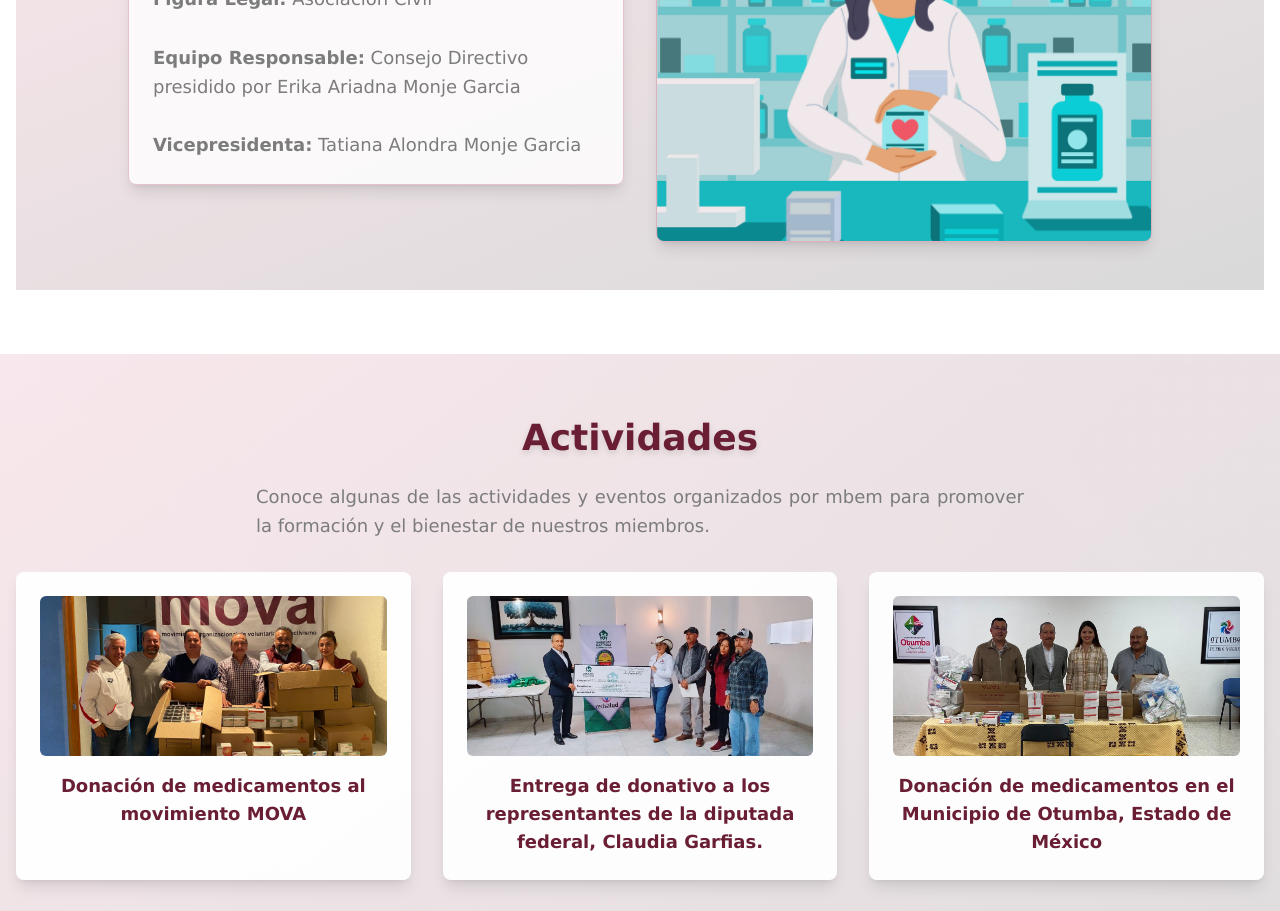
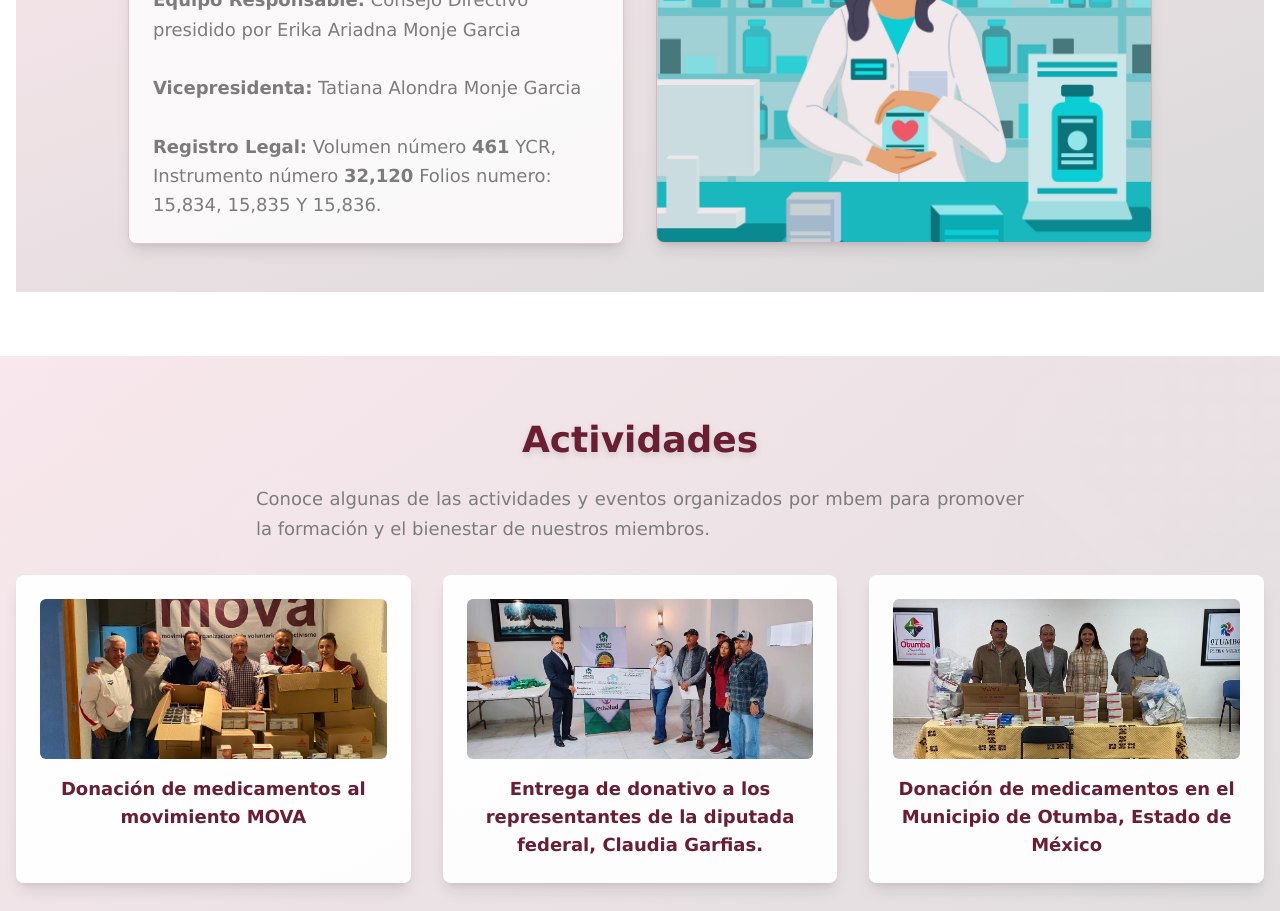
Before and after one commit to Pohe1999/sindicato-farmaceutico, a React (Vite) app: page / in a window 1280 px wide. Shown: the part 2820-3731 px from the top of the page. Built offline with nearby package versions, Linux system fonts and the light colour scheme.

Commit message:
adhesion de nuestro equipo

```diff
--- a/src/App.jsx
+++ b/src/App.jsx
@@ -234,11 +234,12 @@ function App() {
                       <strong>Figura Legal:</strong> Asociación Civil
                     </p>
                     <br />
-                    {/*<p>
-                      <strong>Registro Legal:</strong> SFN-1990-00123
-                    </p> */}
                     <p>
                       <strong>Equipo Responsable:</strong> Consejo Directivo presidido por Erika Ariadna Monje Garcia <br /> <br /> <strong>Vicepresidenta:</strong> Tatiana Alondra Monje Garcia
+                    </p>
+                    <br />
+                    <p>
+                      <strong>Registro Legal:</strong> Volumen número <strong>461</strong> YCR, Instrumento número <strong>32,120</strong> Folios numero: 15,834, 15,835 Y 15,836.<br />
                     </p>
                   </div>
                 </div>
```
